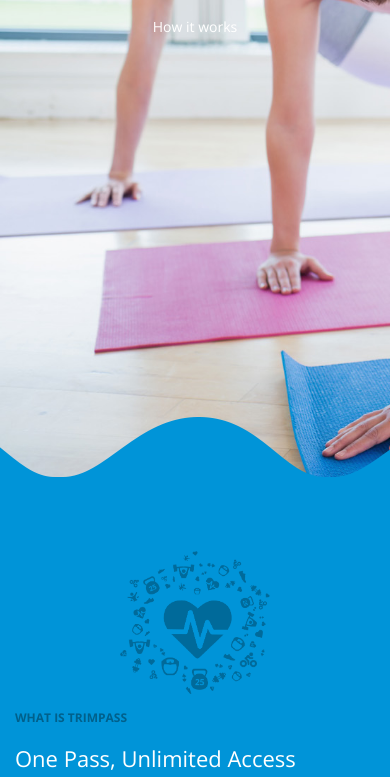
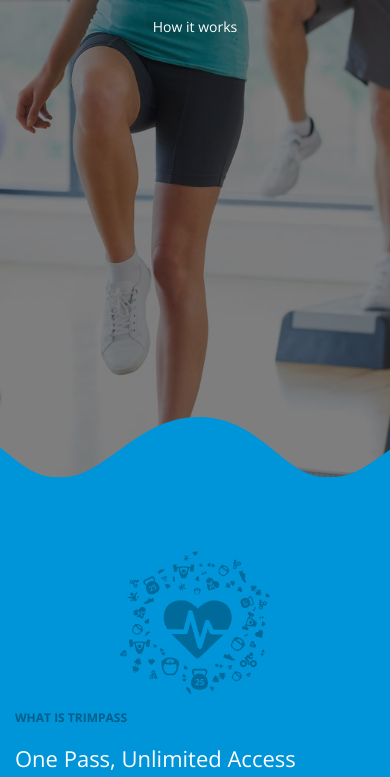
Before and after one commit to Laosing/trimpass, a plain HTML site: page index.html in a window 390 px wide. Shown: the part 357-1134 px from the top of the page. Drawn offline with nearby package versions, Linux system fonts and the light colour scheme; some packages are replaced by stand-ins of ours; a script that the page names is missing.

Commit message:
Updating mobile banner

```diff
--- a/index.html
+++ b/index.html
@@ -50,6 +50,7 @@
     <video autoplay loop class="video">
       <source src="images/video/demo.mp4" type="video/mp4">
     </video>
+    <div class="banner-image"></div>
     <div class="section section-nav">
       <div class="container">
         <div class="row">
```
Also changed, not shown: sass/partials/_styles.sass (+16 -4 lines), css/main.css.
